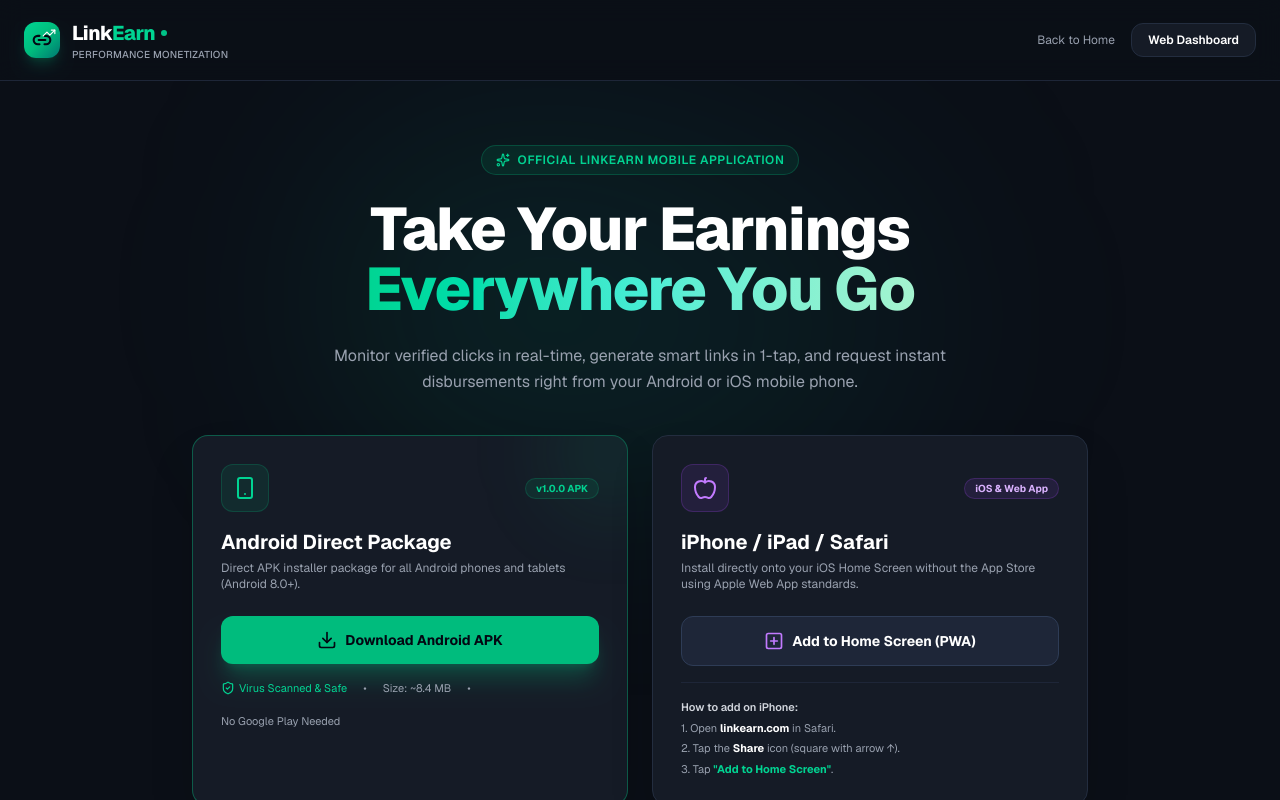
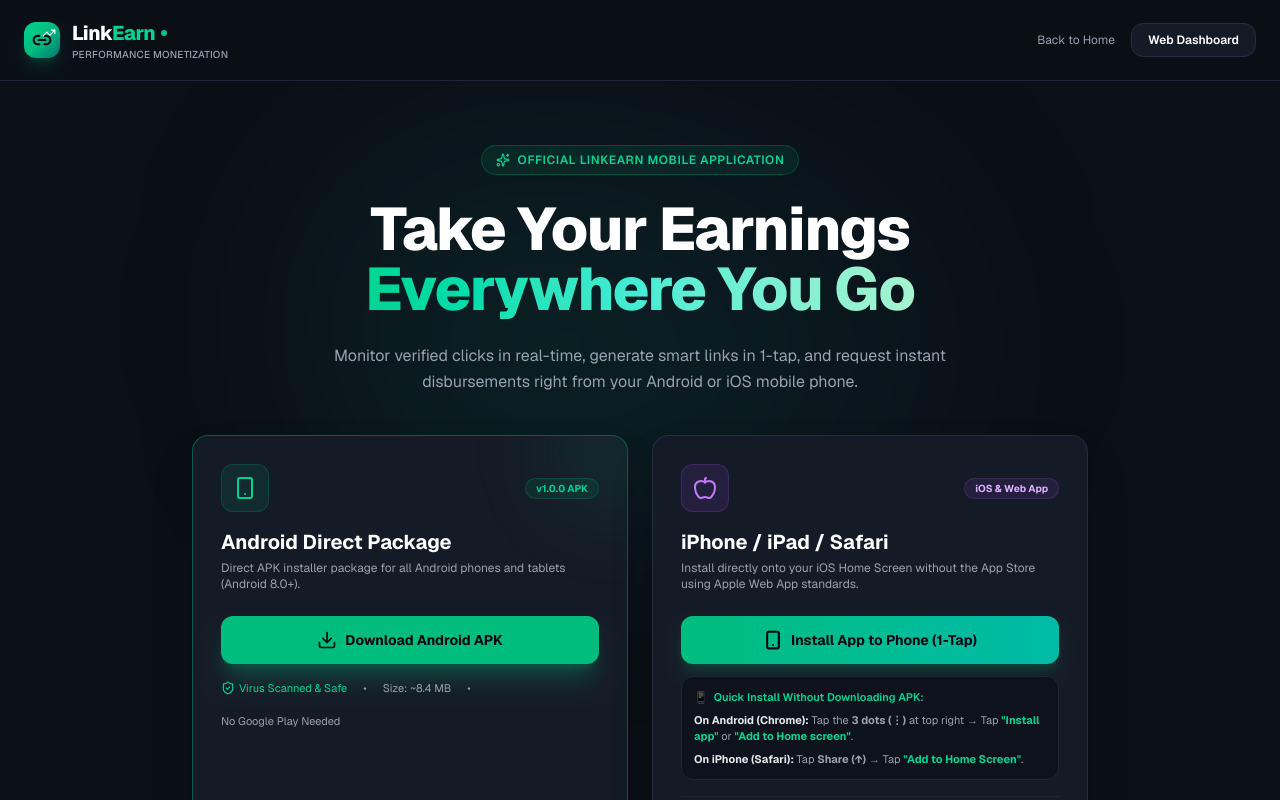
Before and after one commit to Er-prince-kumar/applovin2, a Next.js app: page /download in a window 1280 px wide. Shown: the top 800 px of the page. Built offline with nearby package versions, Linux system fonts and the light colour scheme.

Commit message:
Auto-update: DownloadClientSection.tsx (7:59:45 PM)

```diff
--- a/src/app/download/DownloadClientSection.tsx
+++ b/src/app/download/DownloadClientSection.tsx
@@ -30,19 +30,36 @@
       }
       setDeferredPrompt(null);
     } else {
-      alert('To install on iOS / Safari:\n1. Tap the Share button (↑) at the bottom.\n2. Tap "Add to Home Screen".');
+      const isIOS = /iPad|iPhone|iPod/.test(navigator.userAgent);
+      if (isIOS) {
+        alert('To install on iPhone / Safari:\n1. Tap the Share button (↑) at the bottom.\n2. Tap "Add to Home Screen".');
+      } else {
+        alert('To install on Android:\n1. Tap the 3 dots (⋮) in Chrome at top right.\n2. Tap "Install app" or "Add to Home screen".\n\nThis installs the app icon directly to your phone!');
+      }
     }
   }
 
   return (
-    <div>
+    <div className="space-y-3">
       <button
         onClick={handleInstallPWA}
-        className="w-full py-3.5 px-5 rounded-xl bg-[#1E2638] hover:bg-[#28354c] text-white font-bold text-sm transition-all border border-[#2E3C56] flex items-center justify-center gap-2 mb-2"
+        className="w-full py-3.5 px-5 rounded-xl bg-gradient-to-r from-emerald-500 to-teal-500 hover:from-emerald-400 hover:to-teal-400 text-gray-950 font-bold text-sm transition-all shadow-lg shadow-emerald-500/20 flex items-center justify-center gap-2 hover:scale-[1.01]"
       >
-        <PlusSquare className="w-5 h-5 text-purple-400" />
-        <span>{installed ? 'App Installed' : 'Add to Home Screen (PWA)'}</span>
+        <Smartphone className="w-5 h-5 text-gray-950 stroke-[2.5]" />
+        <span>{installed ? '✓ App Installed Successfully' : 'Install App to Phone (1-Tap)'}</span>
       </button>
+
+      <div className="p-3 bg-[#0D121C] border border-[#1E2638] rounded-xl text-[11px] text-gray-400 space-y-1.5">
+        <div className="font-semibold text-emerald-400 flex items-center gap-1.5">
+          <span>📱</span> Quick Install Without Downloading APK:
+        </div>
+        <div>
+          <strong className="text-gray-200">On Android (Chrome):</strong> Tap the <strong>3 dots (⋮)</strong> at top right &rarr; Tap <strong className="text-emerald-400">&quot;Install app&quot;</strong> or <strong className="text-emerald-400">&quot;Add to Home screen&quot;</strong>.
+        </div>
+        <div>
+          <strong className="text-gray-200">On iPhone (Safari):</strong> Tap <strong>Share (↑)</strong> &rarr; Tap <strong className="text-emerald-400">&quot;Add to Home Screen&quot;</strong>.
+        </div>
+      </div>
     </div>
   );
 }
```
